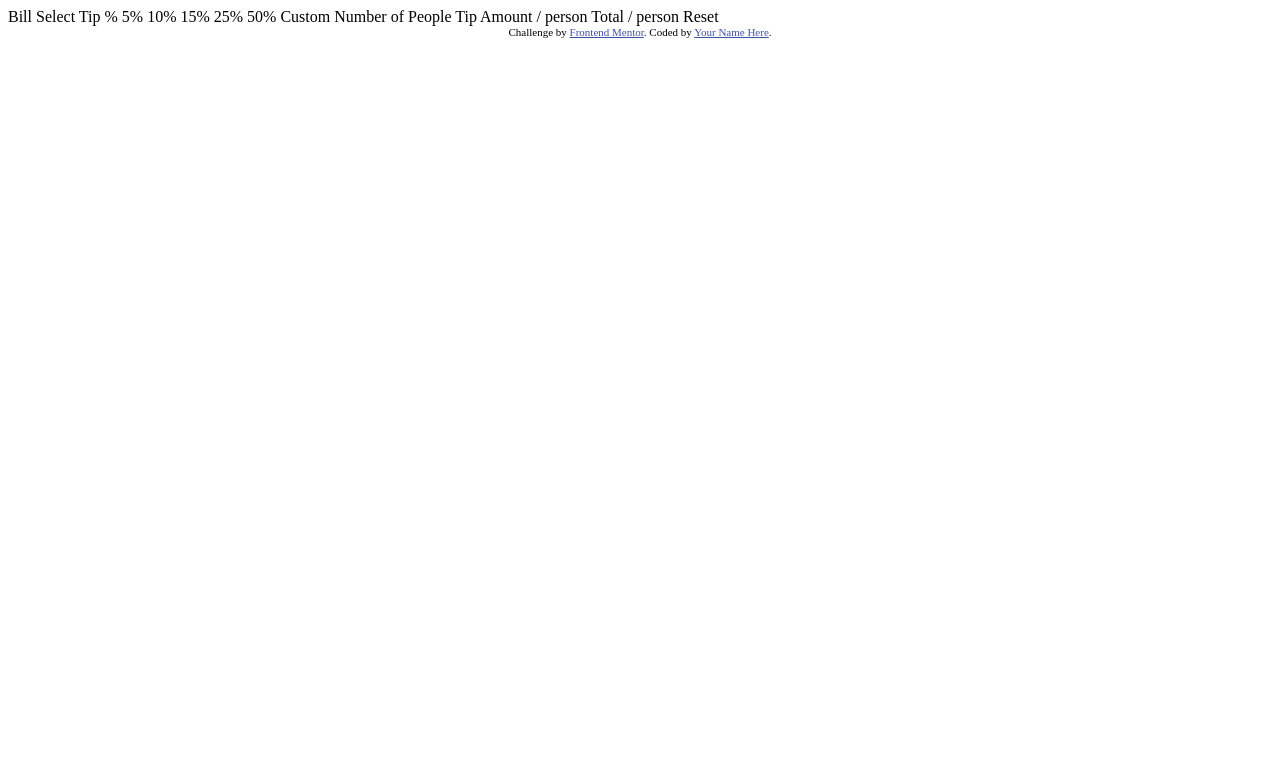
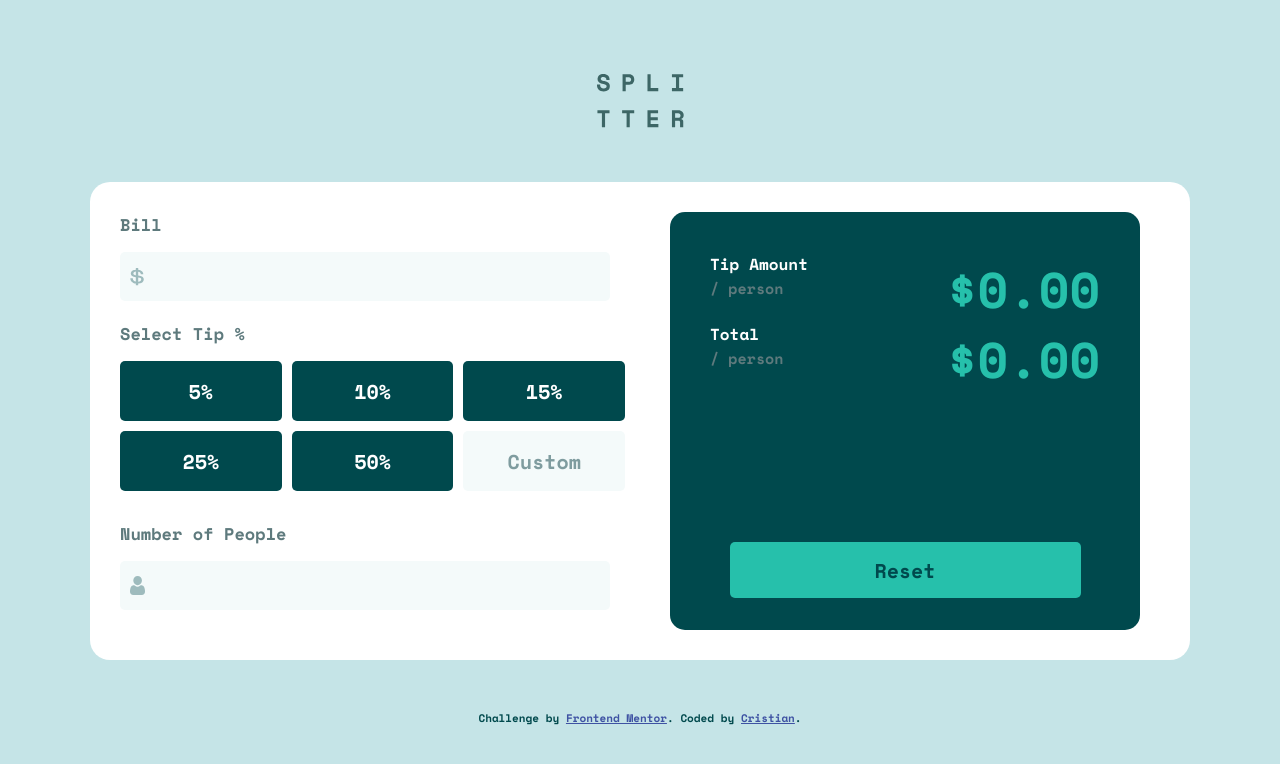
Before and after one commit to CrisCaGoVe/TIP-CALCULATOR-APP-MAIN, a plain HTML site: page tip-calculator-app-main/index.html in a window 1280 px wide. Drawn offline with nearby package versions, Linux system fonts and the light colour scheme.

Commit message:
base of the project done

```diff
--- a/tip-calculator-app-main/index.html
+++ b/tip-calculator-app-main/index.html
@@ -1,44 +1,83 @@
 <!DOCTYPE html>
 <html lang="en">
   <head>
-  <meta charset="UTF-8">
-  <meta name="viewport" content="width=device-width, initial-scale=1.0"> <!-- displays site properly based on user's device -->
+    <meta charset="UTF-8" />
+    <meta name="viewport" content="width=device-width, initial-scale=1.0" />
+    <!-- displays site properly based on user's device -->
 
-  <link rel="icon" type="image/png" sizes="32x32" href="./images/favicon-32x32.png">
+    <link
+      rel="icon"
+      type="image/png"
+      sizes="32x32"
+      href="./images/favicon-32x32.png"
+    />
 
     <title>Frontend Mentor | Tip calculator app</title>
 
     <!-- Feel free to remove these styles or customise in your own stylesheet 👍 -->
+    <link rel="stylesheet" href="./styles.css" />
     <style>
-    .attribution { font-size: 11px; text-align: center; }
-    .attribution a { color: hsl(228, 45%, 44%); }
+      .attribution {
+        font-size: 11px;
+        text-align: center;
+      }
+      .attribution a {
+        color: hsl(228, 45%, 44%);
+      }
     </style>
   </head>
   <body>
-
-  Bill
-
-  Select Tip %
-  5%
-  10%
-  15%
-  25%
-  50%
-  Custom
-
-  Number of People
-
-  Tip Amount
-  / person
-
-  Total
-  / person
-
-  Reset
+    <div class="header">
+      <img src="./images/logo.svg" alt="logo" />
+    </div>
+    <main>
+      <div class="card">
+        <div class="card-left">
+          <h1 class="title">Bill</h1>
+          <div class="number-container">
+            <img src="./images/icon-dollar.svg" alt="dollar" />
+            <input type="top" />
+          </div>
+          <h2 class="title">Select Tip %</h2>
+          <div class="buttons">
+            <button class="number-5">5%</button>
+            <button class="number-10">10%</button>
+            <button class="number-15">15%</button>
+            <button class="number-25">25%</button>
+            <button class="number-50">50%</button>
+            <button class="number-custom">Custom</button>
+          </div>
+          <h3 class="title">Number of People</h3>
+          <div class="number-container">
+            <img src="./images/icon-person.svg" alt="person" />
+            <input type="bottom" />
+          </div>
+        </div>
+        <div class="bottom-card">
+          <div class="tip-amount">
+            <p>
+              Tip Amount <br />
+              <span class="blurred-text"> / person </span>
+            </p>
+            <p class="money-amount">$0.00</p>
+          </div>
+          <div class="total-amount">
+            <p>
+              Total <br />
+              <span class="blurred-text"> / person </span>
+            </p>
+            <p class="money-amount">$0.00</p>
+          </div>
+          <button class="reset-button">Reset</button>
+        </div>
+      </div>
+    </main>
 
     <div class="attribution">
-    Challenge by <a href="https://www.frontendmentor.io?ref=challenge" target="_blank">Frontend Mentor</a>.
-    Coded by <a href="#">Your Name Here</a>.
+      Challenge by
+      <a href="https://www.frontendmentor.io?ref=challenge" target="_blank"
+        >Frontend Mentor</a
+      >. Coded by <a href="#">Cristian</a>.
     </div>
   </body>
 </html>
--- /dev/null
+++ b/tip-calculator-app-main/styles.css
@@ -0,0 +1,179 @@
+@import url("https://fonts.googleapis.com/css2?family=Inter:wght@400;700&family=Lexend+Deca&family=Outfit:wght@300;400;600&family=Space+Mono:wght@400;700&display=swap");
+:root {
+  --Strong-cyan: hsl(172, 67%, 45%);
+  --Very-dark-cyan: hsl(183, 100%, 15%);
+  --Dark-grayish-cyan-1: hsl(186, 14%, 43%);
+  --Dark-grayish-cyan: hsl(184, 14%, 56%);
+  --Light-grayish-cyan-1: hsl(185, 41%, 84%);
+  --Light-grayish-cyan: hsl(189, 41%, 97%);
+  --White: hsl(0, 0%, 100%);
+}
+* {
+  margin: 0%;
+  padding: 0%;
+  box-sizing: border-box;
+}
+html {
+  -webkit-box-sizing: border-box;
+  -moz-box-sizing: border-box;
+  box-sizing: border-box;
+  height: 100%;
+}
+main {
+  max-width: 1100px;
+  width: 100%;
+  min-width: 228px;
+}
+body {
+  background-color: var(--Light-grayish-cyan-1);
+  min-height: 100%;
+  display: flex;
+  flex-direction: column;
+  justify-content: center;
+  align-items: center;
+}
+.header {
+  text-align: center;
+  margin: 50px 0px;
+}
+.card {
+  border-radius: 20px;
+  padding: 30px;
+  font-weight: 400;
+
+  background-color: var(--White);
+  font-family: "Space Mono", monospace;
+}
+.card .title {
+  font-size: 17px;
+  margin-bottom: 15px;
+  color: var(--Dark-grayish-cyan-1);
+}
+.card .number-container {
+  display: flex;
+  align-items: center;
+  padding: 10px;
+  width: 100%;
+  margin-bottom: 20px;
+  border-radius: 5px;
+  justify-content: space-between;
+  background-color: var(--Light-grayish-cyan);
+}
+.card .number-container img {
+  width: 15px;
+  height: 19px;
+}
+.card .number-container input {
+  text-align: right;
+  border: none;
+  font-weight: 700;
+  font-size: 20px;
+  outline: none;
+  height: 100%;
+  background-color: var(--Light-grayish-cyan);
+  font-family: "Space Mono", monospace;
+  color: var(--Very-dark-cyan);
+}
+.card .buttons {
+  display: grid;
+  grid-template-columns: repeat(2, 50%);
+  grid-template-rows: repeat(3, 50px);
+  gap: 10px;
+  margin-bottom: 30px;
+}
+[class*="number-"] {
+  background-color: var(--Very-dark-cyan);
+  color: var(--White);
+  border: none;
+  border-radius: 5px;
+  font-family: "Space Mono", monospace;
+  font-size: 20px;
+  font-weight: 700;
+  cursor: pointer;
+}
+
+.card .buttons .number-custom {
+  background-color: var(--Light-grayish-cyan);
+  color: var(--Dark-grayish-cyan);
+}
+.card .bottom-card {
+  display: grid;
+  grid-template-columns: repeat(2, 50%);
+  grid-template-rows: repeat(3, 70px);
+  border-radius: 15px;
+  padding: 20px;
+  background-color: var(--Very-dark-cyan);
+}
+.card .bottom-card .total-amount {
+  grid-column: 1/3;
+  display: flex;
+  justify-content: space-between;
+}
+.card .bottom-card .tip-amount {
+  grid-column: 1/3;
+  display: flex;
+  justify-content: space-between;
+}
+.card .bottom-card .money-amount {
+  grid-column: 1/3;
+  color: var(--Strong-cyan);
+  font-size: 20px;
+  font-weight: 700;
+}
+.card .bottom-card p {
+  color: var(--White);
+  font-weight: 700;
+}
+.card .bottom-card span {
+  color: var(--Dark-grayish-cyan-1);
+  font-size: 15px;
+}
+.card .bottom-card button {
+  grid-column: 1/3;
+  border: none;
+  justify-self: center;
+  font-size: 20px;
+  font-weight: 700;
+  border-radius: 5px;
+  width: 90%;
+  height: 80%;
+  font-family: "Space Mono", monospace;
+  cursor: pointer;
+  background-color: var(--Strong-cyan);
+  color: var(--Very-dark-cyan);
+}
+.attribution {
+  font-family: "Space Mono", monospace;
+  font-weight: 700;
+  color: var(--Very-dark-cyan);
+}
+@media only screen and (min-width: 1080px) {
+  .header {
+    margin: 0px 0px;
+  }
+  .card {
+    display: grid;
+    grid-template-columns: repeat(2, 1fr);
+    padding: 30px;
+    gap: 60px;
+    margin: 50px 0;
+  }
+  .card .card-left {
+    grid-column: 1/2;
+  }
+  .card .card-left .buttons {
+    grid-template-columns: repeat(3, 33%);
+    grid-template-rows: repeat(2, 60px);
+  }
+
+  .card .bottom-card {
+    padding: 40px;
+    width: 470px;
+  }
+  .card .bottom-card .money-amount {
+    font-size: 50px;
+  }
+  .card .bottom-card button {
+    margin-top: 150px;
+  }
+}
```
Lines whose indentation alone changed are shown as unchanged.
